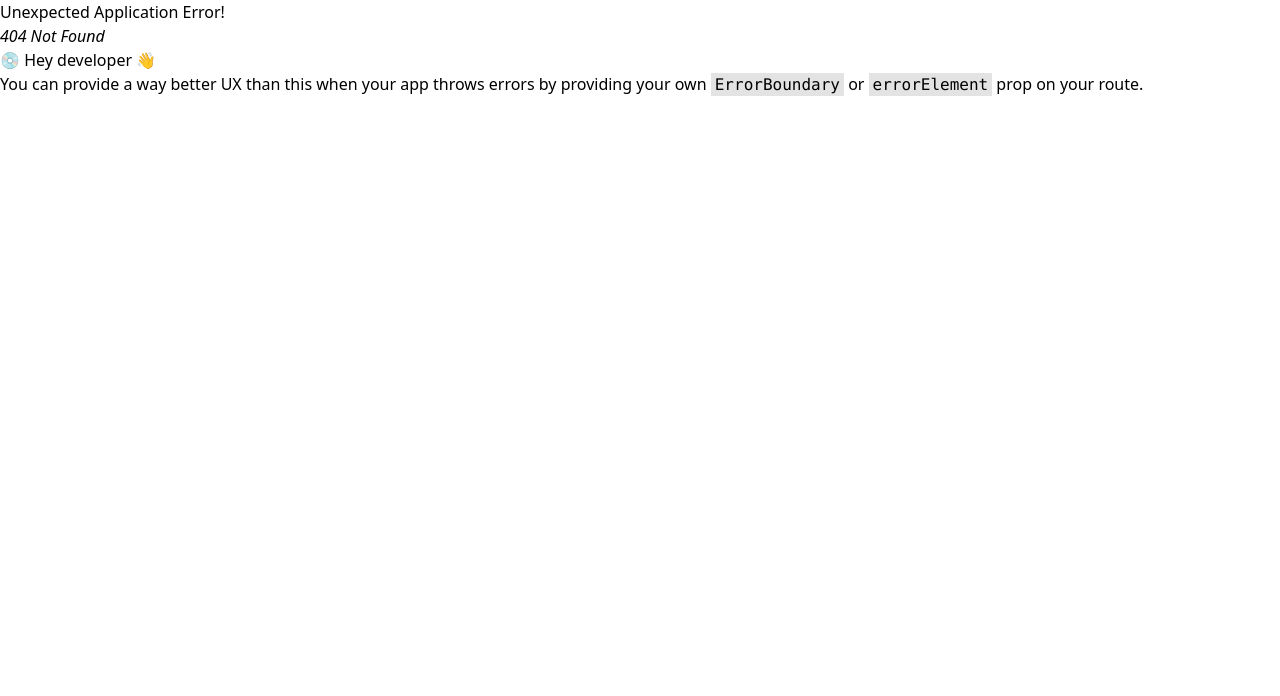
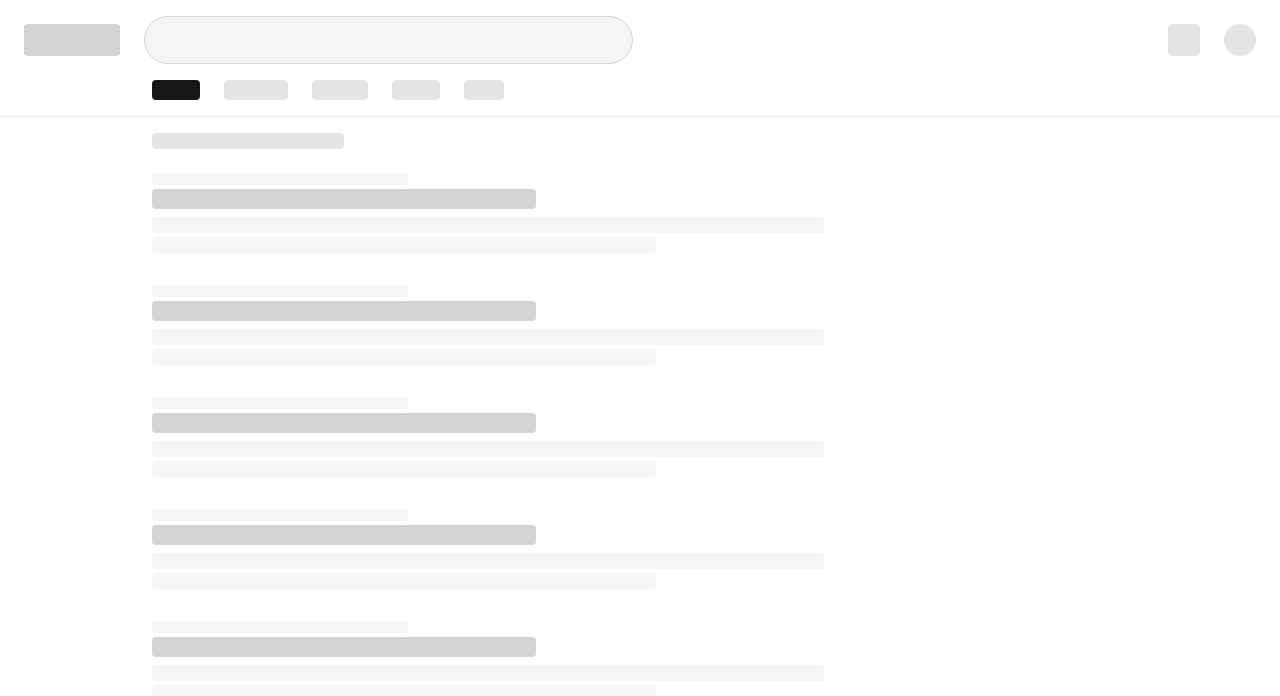
Before and after one commit to Ishu-9958/frontend-learning-repo, a React (Vite) app in the folder React-Learning/React-layout-assignment/layouts/: page /search-result in a window 1280 px wide. Before the commit this address had no page. Shown: the top 696 px of the page. Built offline with nearby package versions, Linux system fonts and the light colour scheme.

Commit message:
adding search result layout

```diff
--- a/React-Learning/React-layout-assignment/layouts/src/App.tsx
+++ b/React-Learning/React-layout-assignment/layouts/src/App.tsx
@@ -9,6 +9,7 @@ import { DataTable } from "./pages/DataTable";
 import { KanbanBoard } from "./pages/KanbanBoard";
 import { ChatMessenger } from "./pages/ChatMessenger";
 import { ProfileFeed } from "./pages/ProfileFeed";
+import { SearchResult } from "./pages/SearchResult";
 
 
 const router=createBrowserRouter([
@@ -49,6 +50,10 @@ const router=createBrowserRouter([
     path:'profile-feed',
     element: <ProfileFeed/>
   }
+  ,{
+    path:'search-result',
+    element: <SearchResult/>
+  }
 ]);
 
 
--- /dev/null
+++ b/React-Learning/React-layout-assignment/layouts/src/components/SearchResultComponent/SearchResultList.tsx
@@ -0,0 +1,12 @@
+import React from "react";
+
+export const SearchResultList = () => {
+  return (
+    <div className="mb-8">
+      <div className="h-3 w-64 bg-neutral-100 rounded mb-1"></div>
+      <div className="h-5 w-96 bg-neutral-300 rounded mb-2"></div>
+      <div className="h-4 w-full bg-neutral-100 rounded mb-1"></div>
+      <div className="h-4 w-3/4 bg-neutral-100 rounded"></div>
+    </div>
+  );
+};
--- /dev/null
+++ b/React-Learning/React-layout-assignment/layouts/src/components/SearchResultComponent/SearchResultNav.tsx
@@ -0,0 +1,24 @@
+import React from 'react'
+import { Box } from '../Box'
+import { Circle } from '../Circle'
+
+export const SearchResultNav = () => {
+  return (
+    <div className="border-b border-neutral-200 px-6 py-4">
+        <div className="flex items-center gap-6">
+          <div className="h-8 w-24 bg-neutral-300 rounded"></div>
+          <div className="h-12 flex-1 max-w-2xl bg-neutral-100 rounded-full border border-neutral-300"></div>
+          <div className="flex-1"></div>
+          <Box className="h-8 w-8 bg-neutral-200 rounded"/>
+          <Circle className="h-8 w-8 bg-neutral-200 rounded-full"/>
+        </div>
+        <div className="flex gap-6 mt-4 ml-32">
+          <div className="h-5 w-12 bg-neutral-900 rounded"></div>
+          <div className="h-5 w-16 bg-neutral-200 rounded"></div>
+          <div className="h-5 w-14 bg-neutral-200 rounded"></div>
+          <div className="h-5 w-12 bg-neutral-200 rounded"></div>
+          <div className="h-5 w-10 bg-neutral-200 rounded"></div>
+        </div>
+      </div>
+  )
+}
--- a/React-Learning/React-layout-assignment/layouts/src/pages/Home.tsx
+++ b/React-Learning/React-layout-assignment/layouts/src/pages/Home.tsx
@@ -2,7 +2,7 @@ import { Link } from "react-router-dom";
 
 function Home(){
 
-    const paths=['','3-column-feed','sidebar-content','filter-grid','dashboard-kpi','data-table','kanban-board','chat-messenger','profile-feed'];
+    const paths=['','3-column-feed','sidebar-content','filter-grid','dashboard-kpi','data-table','kanban-board','chat-messenger','profile-feed','search-result'];
 
     return <>
 
--- /dev/null
+++ b/React-Learning/React-layout-assignment/layouts/src/pages/SearchResult.tsx
@@ -0,0 +1,22 @@
+import { SearchResultList } from "../components/SearchResultComponent/SearchResultList";
+import { SearchResultNav } from "../components/SearchResultComponent/SearchResultNav"
+
+
+export const SearchResult = () => {
+  return (
+    <div className="flex flex-col h-full">
+      <SearchResultNav/>
+      <div className="flex-1 overflow-auto px-6 py-4">
+        <div className="max-w-2xl ml-32">
+          <div className="h-4 w-48 bg-neutral-200 rounded mb-6"></div>
+
+          <SearchResultList/>
+          <SearchResultList/>
+          <SearchResultList/>
+          <SearchResultList/>
+          <SearchResultList/>
+        </div>
+      </div>
+    </div>
+  );
+};
```
